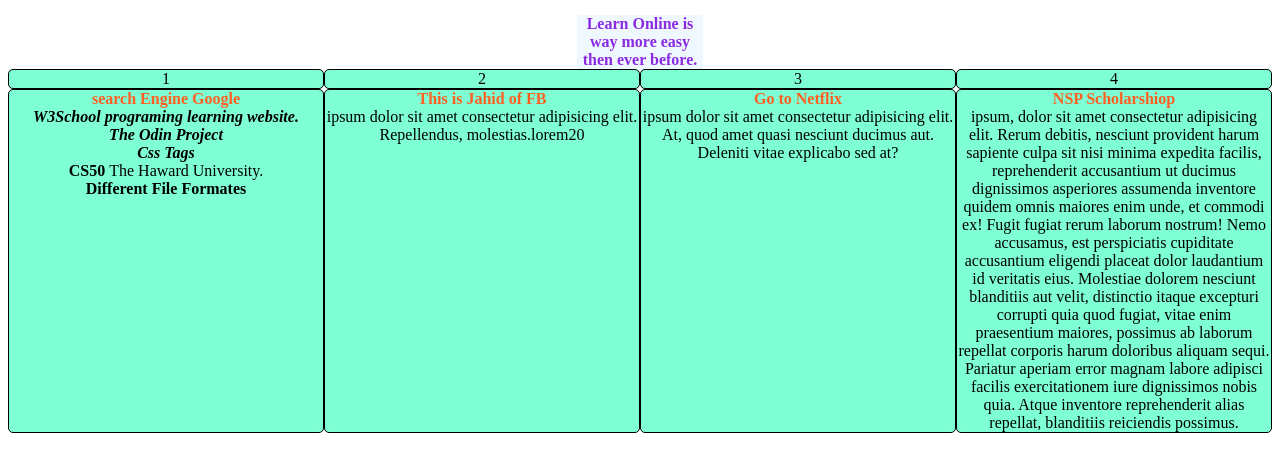
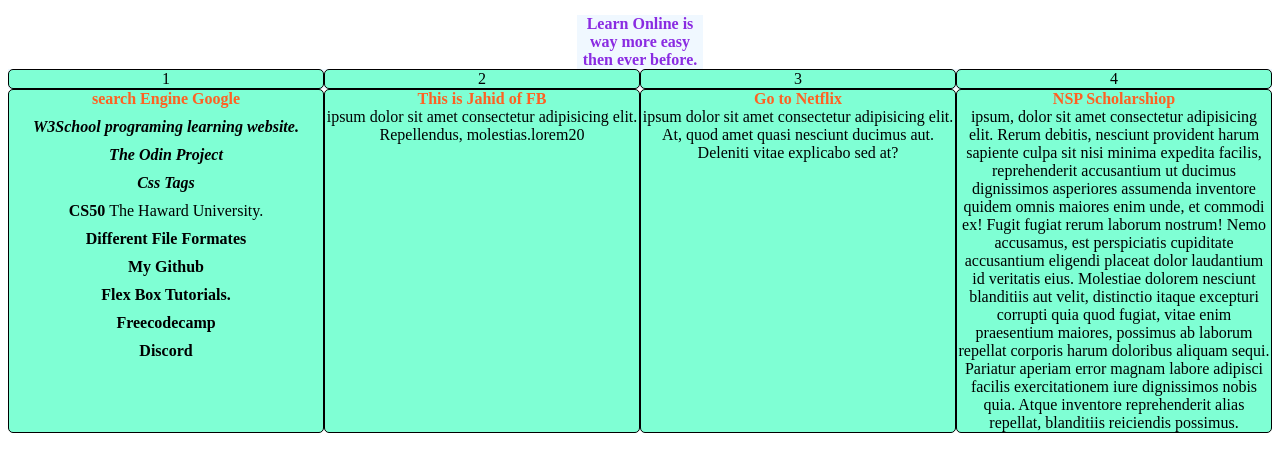
Before and after one commit to jahid289/html_practice, a plain HTML site: page index.html in a window 1280 px wide. Shown: the part 66-538 px from the top of the page. Drawn offline with Linux system fonts and the light colour scheme.

Commit message:
index.html

```diff
--- a/index.html
+++ b/index.html
@@ -30,7 +30,10 @@
                  <div><a href="https://developer.mozilla.org/en-US/docs/Web/HTML/Element" target="_blank"><strong><em>Css Tags</em></strong></a></div>
                  <div><a href="https://tinyurl.com/48mcdzyp" target="_blank"><strong>CS50 </strong></a>The Haward University.</div>
                  <div><a href="https://support.microsoft.com/en-us/office/file-formats-that-are-supported-in-excel-0943ff2c-6014-4e8d-aaea-b83d51d46247" target="_blank"><strong>Different File Formates</strong></a> </div>
-
+                 <div><a href="https://github.com/jahid289" targer="_blank"><strong>My Github</strong></a></div>
+                 <div><a href="https://tinyurl.com/5yjmhk8n" target="_blank"><strong>Flex Box Tutorials. </strong></a></div>
+                 <div><a href="https://www.freecodecamp.org/learn/" target="_blank"><strong>Freecodecamp</strong></a></div>
+                 <div><a href="https://discord.com/channels/@me" target="_blank"><strong>Discord</strong></a></div>
              </div>
             <div class="f1"> <a href="https://www.facebook.com" target="_blank"> <strong class="k1">This is Jahid of FB</strong> </a>ipsum dolor sit amet consectetur adipisicing elit. Repellendus, molestias.lorem20</div>
             <div class="f1"> <a href="https://www.netflix.com" target="_blank"> <strong class="k1">Go to Netflix</strong> </a> ipsum dolor sit amet consectetur adipisicing elit. At, quod amet quasi nesciunt ducimus aut. Deleniti vitae explicabo sed at?</div>
--- a/style.css
+++ b/style.css
@@ -60,4 +60,5 @@
     flex-basis: 25%;
     text-align: center;
     border-radius: 5px;
+    row-gap: 10px;
 }
```
